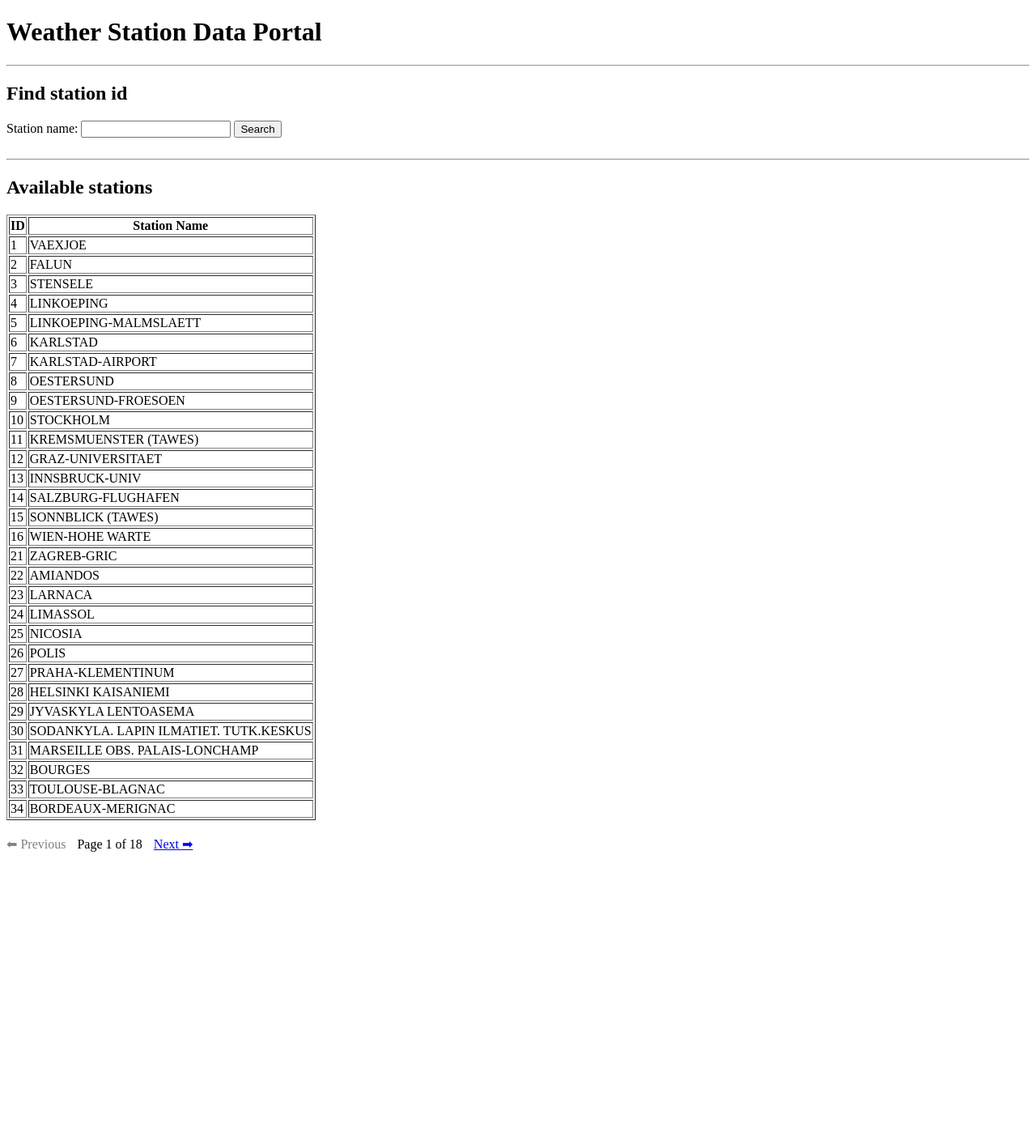
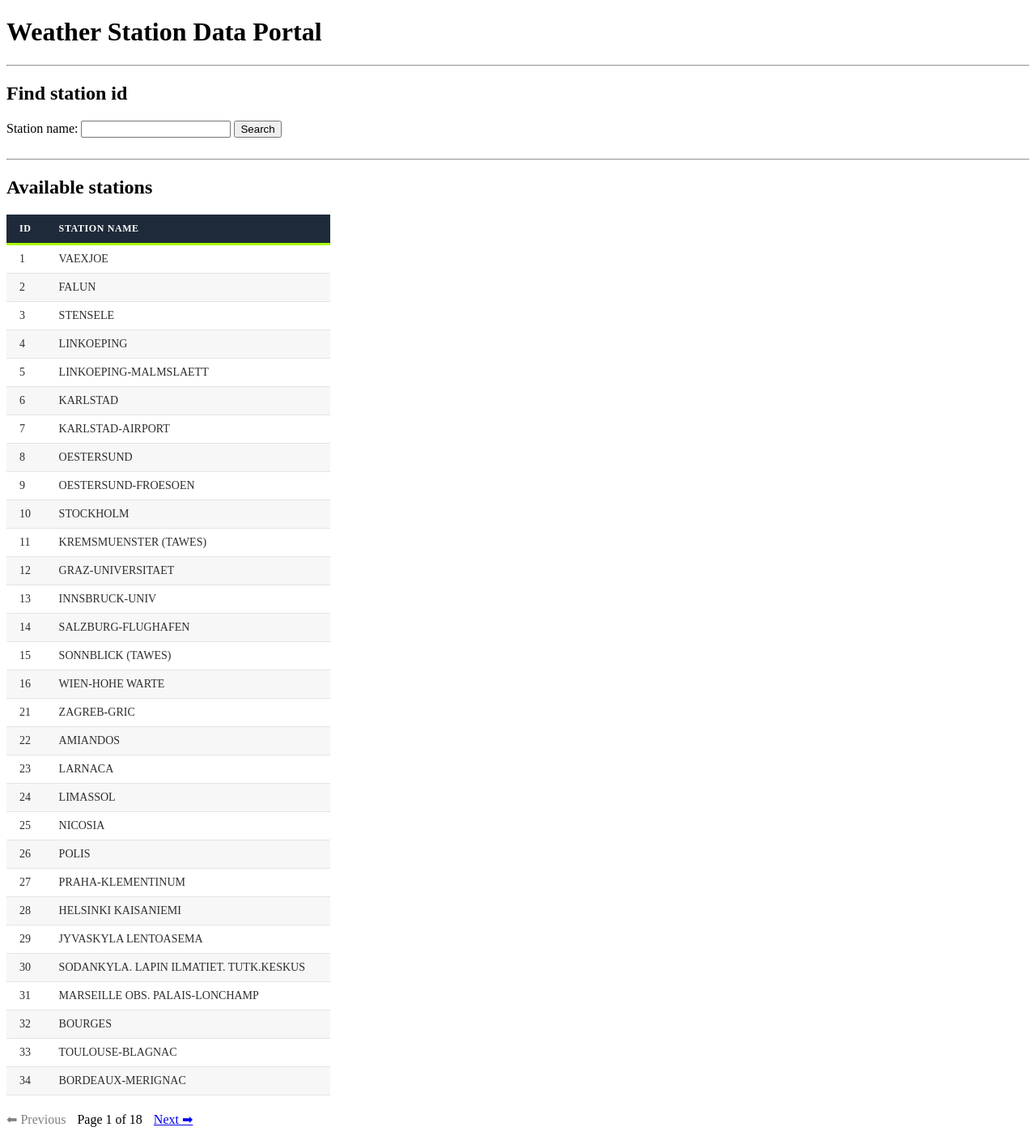
Before and after one commit to jexser/Weather_Station_Data_Portal, a Flask app: page / in a window 1280 px wide. Shown: the whole page at 81% size. Before the commit the page ends 1052 px from the top, so only its background shows below. Run offline with Flask 3, Linux system fonts and the light colour scheme; parts of the project's set-up code (start-up, migrations or seed data) failed here and were passed over.

Commit message:
Implemented table style

```diff
--- a/static/css/components.css
+++ b/static/css/components.css
@@ -1,3 +1,35 @@
+.data-table {
+    border-collapse: collapse;
+    min-width: 400px;
+    font-size: 0.875rem;
+}
+
+.data-table thead th {
+    background-color: #1e2a3a;
+    color: #ffffff;
+    padding: 10px 16px;
+    text-align: left;
+    border-bottom: 3px solid #aaff00;
+    font-weight: 600;
+    letter-spacing: 0.05em;
+    text-transform: uppercase;
+    font-size: 0.75rem;
+}
+
+.data-table tbody td {
+    padding: 9px 16px;
+    border-bottom: 1px solid #e4e4e4;
+    color: #2d2d2d;
+}
+
+.data-table tbody tr:nth-child(even) td {
+    background-color: #f7f7f7;
+}
+
+.data-table tbody tr:hover td {
+    background-color: #f4ffe0;
+}
+
 .combo-dropdown {
     border: 1px solid #ccc;
     max-width: 300px;
--- a/templates/home.html
+++ b/templates/home.html
@@ -3,6 +3,7 @@
 <html>
 <head>
     <title>Weather Station Data Portal</title>
+    <link rel="stylesheet" href="{{ url_for('static', filename='css/components.css') }}">
 </head>
 <body>
     <h1>Weather Station Data Portal</h1>
@@ -20,7 +21,7 @@
     {% if not no_results %}
         <h2>Available stations</h2>
         <p>
-            <table border="1">
+            <table class="data-table">
                 <thead>
                     <tr>
                         <th>ID</th>
--- a/templates/insights.html
+++ b/templates/insights.html
@@ -20,7 +20,7 @@
         <input type="submit" id="load_insights" value="Load insights"/>
     </form>
     <hr>
-    <table border="1">
+    <table class="data-table">
         <thead>
             <th>Insight</th>
             <th>Value</th>
```
